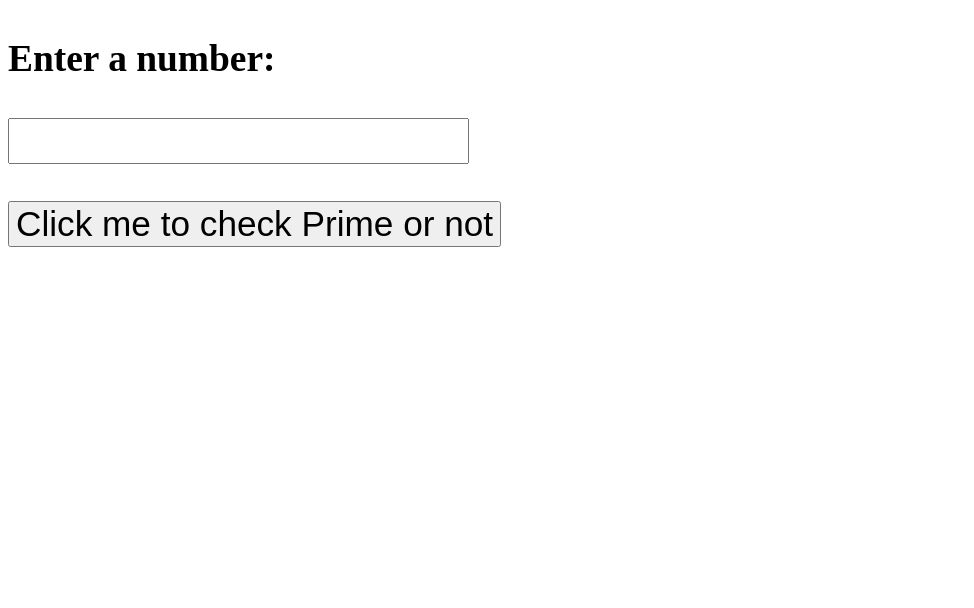
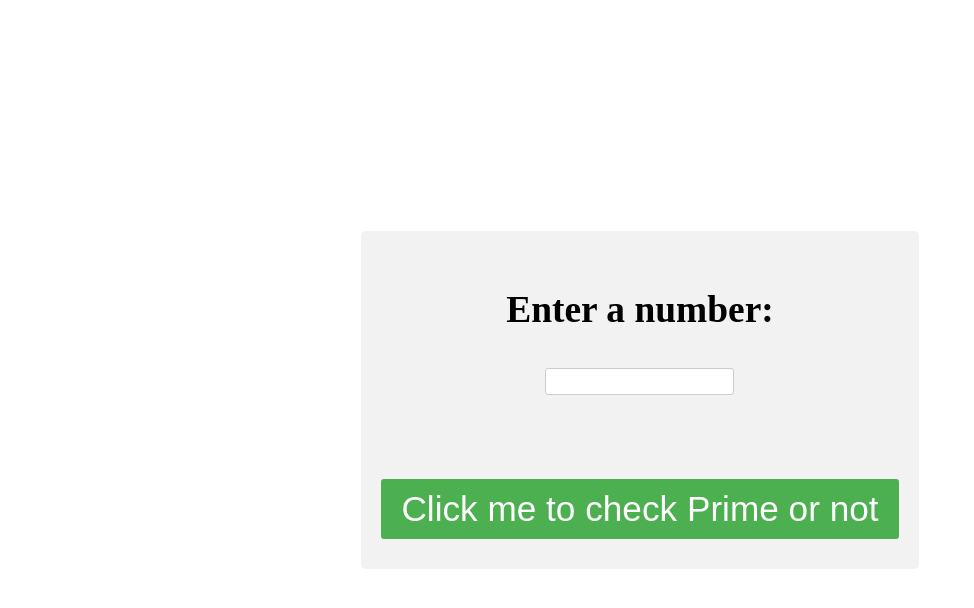
Before and after one commit to anishresthaa826/anishresthaa826.github.io, a plain HTML site: page index.html in a window 1280 px wide. Shown: the whole page, without its empty margins (0-974 px from the left). Drawn offline with Linux system fonts and the light colour scheme.

Commit message:
Update index.html
styling

```diff
--- a/index.html
+++ b/index.html
@@ -3,14 +3,49 @@
 <head>
     <title>check prime</title>
     <style>
+    body
+    {
+      display: flex;
+      justify-content: center;
+      align-items: center;
+      height: 100vh;
+      margin: 0;
+    }
+
     form
     {
-      font-size: 200%; /* Set the font size to 16 pixels */
+      font-size: 200%;
+      display: flex;
+      flex-direction: column;
+      align-items: center;
+      padding: 20px;
+      background-color: #f2f2f2;
+      border-radius: 5px;
     }
 
-    form input[type="text"] ,form input[type="button"]
+    form input
     {
-      font-size: 110%; /* Set the font size to 14 pixels for text input fields within the form */
+      margin-bottom: 10px;
+      padding: 5px;
+      border: 1px solid #ccc;
+      border-radius: 3px;
+    }
+
+    form input[type="submit"],
+    form input[type="button"]
+    {
+      font-size: 110%;
+      background-color: #4CAF50;
+      color: white;
+      border: none;
+      padding: 10px 20px;
+      cursor: pointer;
+    }
+
+    form input[type="submit"]:hover,
+    form input[type="button"]:hover
+    {
+      background-color: #45a049;
     }
   </style>
     <script>
```
